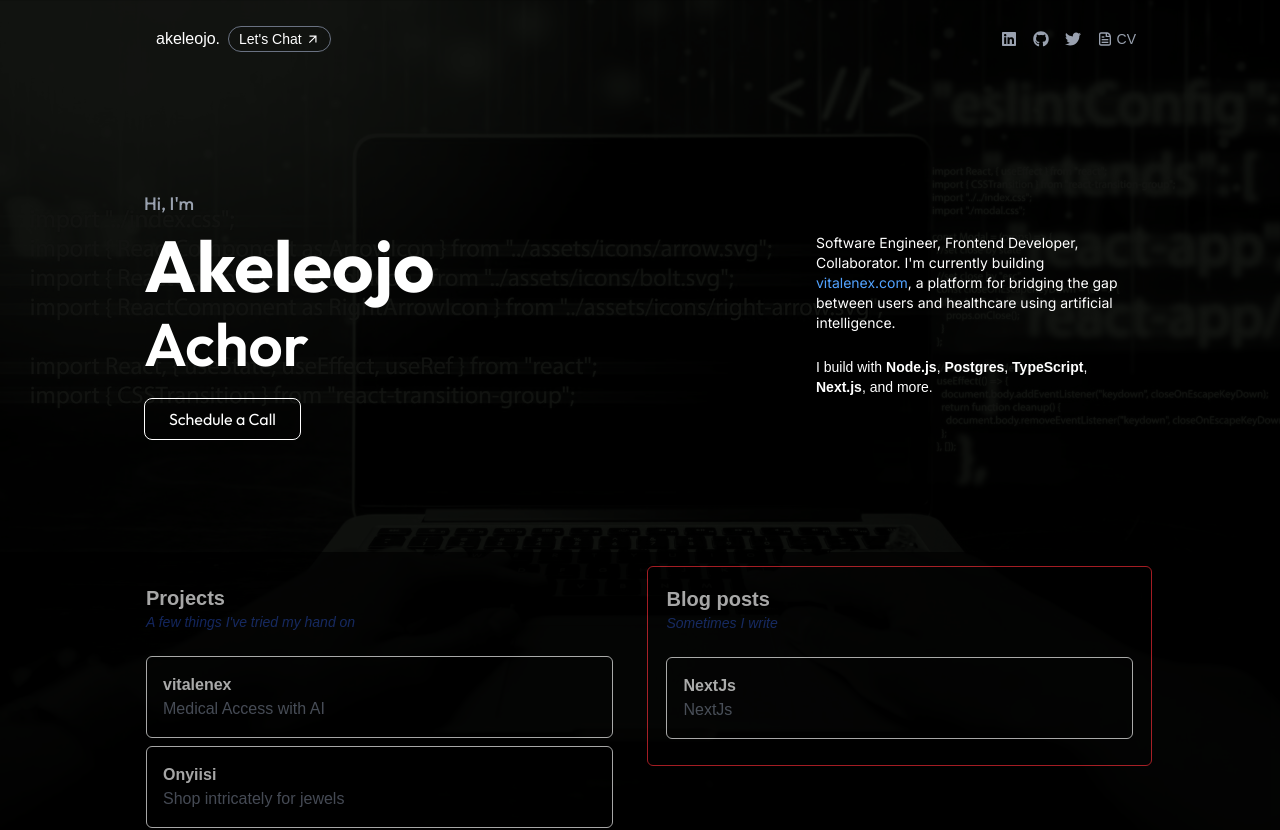
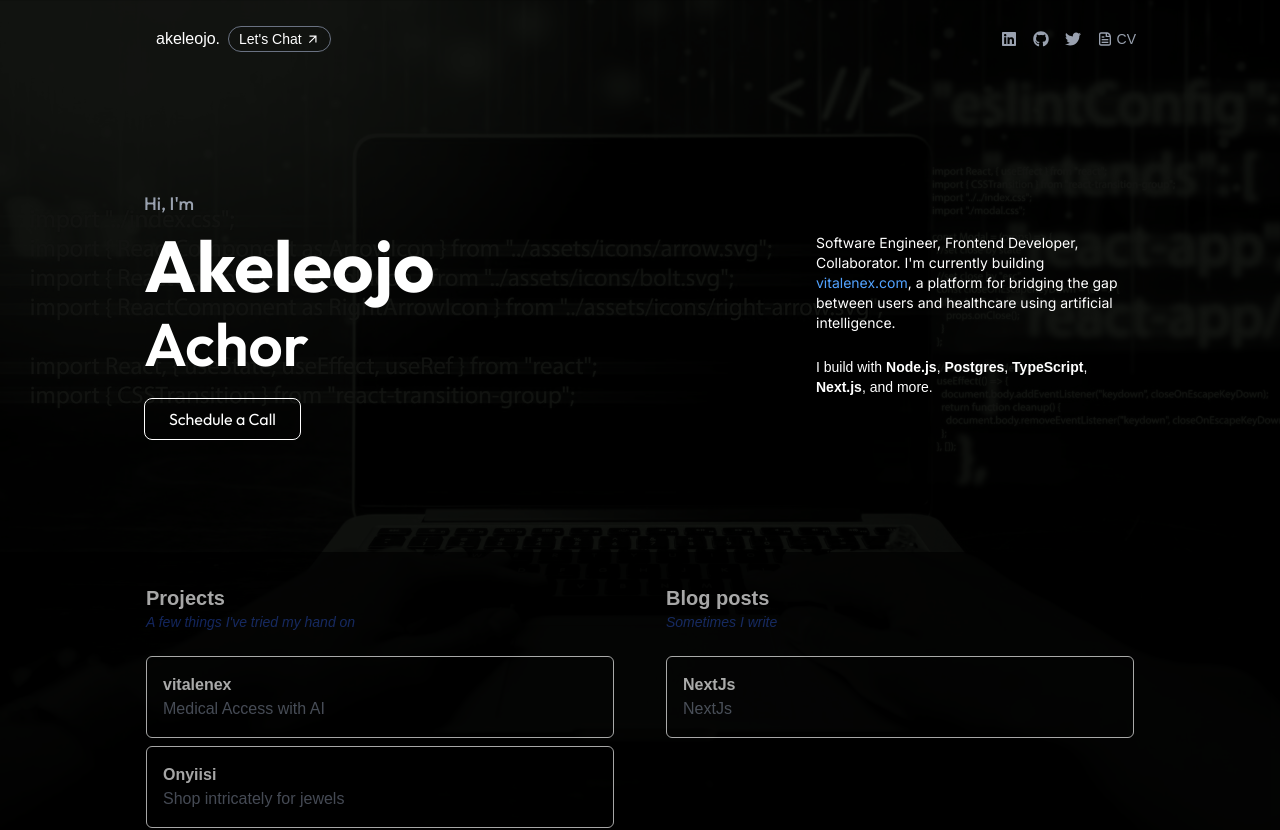
Before and after one commit to AkeleA/akeleojo, a Next.js app: page / in a window 1280 px wide. Shown: the top 830 px of the page. Built offline with nearby package versions, Linux system fonts and the light colour scheme.

Commit message:
More work

```diff
--- a/components/Blog.tsx
+++ b/components/Blog.tsx
@@ -1,6 +1,6 @@
 const Blog = () => {
   return (
-    <div className="relative z-30 border border-red-500 max-w-lg w-full flex flex-row items-center p-4.5 rounded-md shadow-2xl">
+    <div className="relative z-30 max-w-lg w-full flex flex-row items-center p-4.5 rounded-md shadow-2xl">
       <div className="flex flex-col items-center gap-4 w-full">
         <div className="w-full">
           <h2 className="text-xl font-semibold">Blog posts</h2>
```
